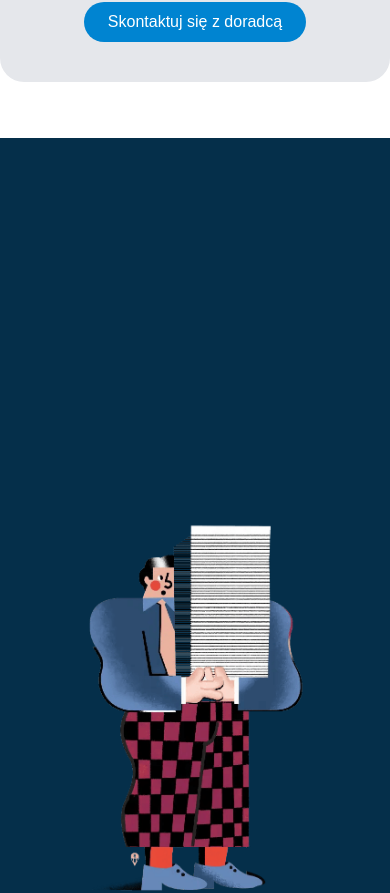
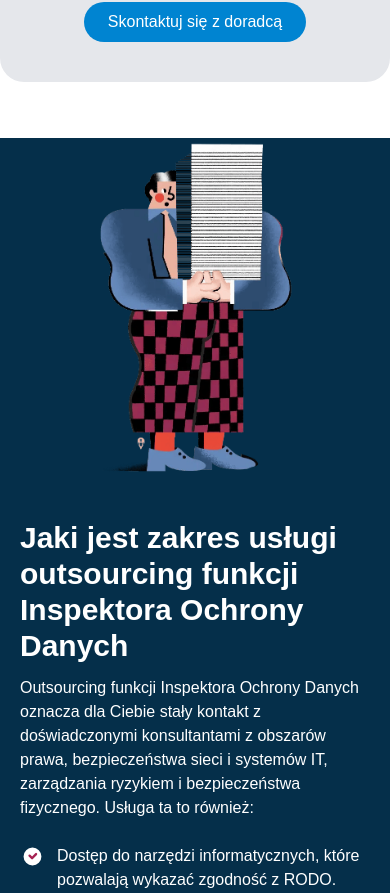
Before and after one commit to joemar-ceneza/odo24, a Next.js app: page /oferta/1 in a window 390 px wide. Shown: the part 2306-3199 px from the top of the page. Built offline with nearby package versions, Linux system fonts and the light colour scheme.

Commit message:
feat: make IodScopeSection responsive and add horizontal padding

```diff
--- a/src/components/IodScopeSection.tsx
+++ b/src/components/IodScopeSection.tsx
@@ -1,18 +1,18 @@
 import { iodScope } from "@/lib/iod-data";
 import Image from "next/image";
 
-export default function IodQuoteSection() {
+export default function IodScopeSection() {
   return (
     <section className="bg-sky-950 text-white">
-      <div className="max-w-full w-[1060px] flex justify-between items-center mx-auto">
+      <div className="max-w-full w-[1060px] flex justify-between items-center mx-auto px-5 max-lg:flex-col">
         <Image
           src="/images/man-with-documents.png"
           alt="Zespół IOD"
           width={500}
           height={500}
-          className="scale-x-[-1] -mt-40"
+          className="scale-x-[-1] -mt-48 max-lg:mt-0"
         />
-        <div className="max-w-3/4 py-20">
+        <div className="max-w-3/4 py-20 max-lg:py-8 max-lg:max-w-full">
           <p className="text-3xl font-bold">{iodScope.heading}</p>
           <p className="py-3">{iodScope.description}</p>
           <ul className="space-y-6 py-3">
```
